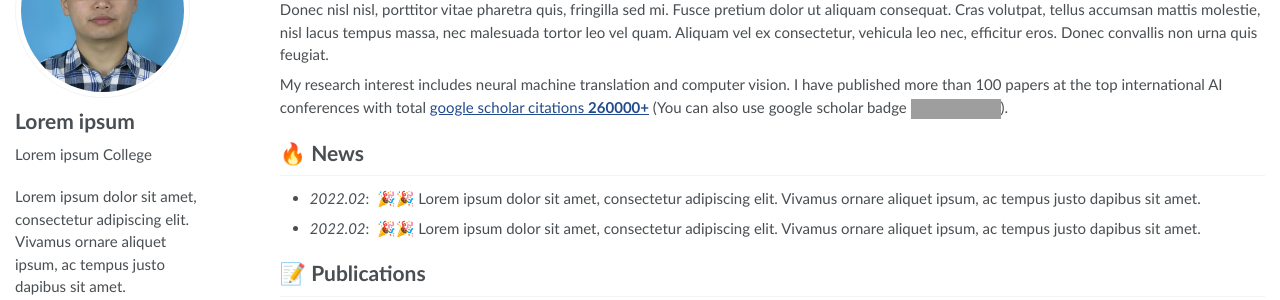
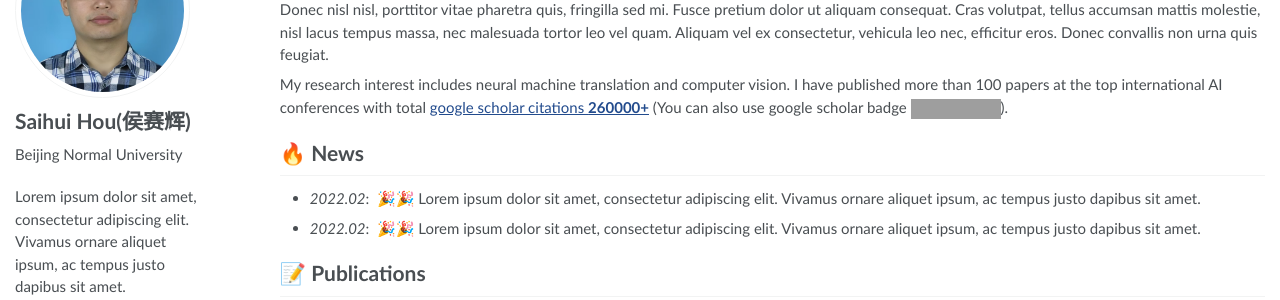
Before and after one commit to hshustc/hshustc.github.io, a Jekyll site: the page built from _pages/about.md, in a window 1280 px wide. Shown: the part 168-468 px from the top of the page. Built offline with Jekyll 4.4.1, drawn with Linux system fonts in a browser that asks for light colours; grey boxes are pictures that could not be loaded.

Commit message:
Update _config.yml

```diff
--- a/_config.yml
+++ b/_config.yml
@@ -6,7 +6,7 @@
 # `jekyll serve`. If you change this file, please restart the server process.
 
 # Site Settings
-title                    : "Lorem ipsum"
+title                    : "Saihui Hou(侯赛辉)"
 description              : "Lorem ipsum dolor sit amet, consectetur adipiscing elit. Vivamus ornare aliquet ipsum, ac tempus justo dapibus sit amet. "
 repository               : "hshustc/hshustc.github.io"
 google_scholar_stats_use_cdn : true
@@ -21,9 +21,9 @@ baidu_site_verification  :  # get baidu_site_verification from https://ziyuan.ba
 
 # Site Author
 author:
-  name             : "Lorem ipsum"
+  name             : "Saihui Hou(侯赛辉)"
   avatar           : "images/android-chrome-512x512.png"
-  bio              : "Lorem ipsum College"
+  bio              : "Beijing Normal University"
   location         : "Beijing, China"
   employer         :
   pubmed           :
```
